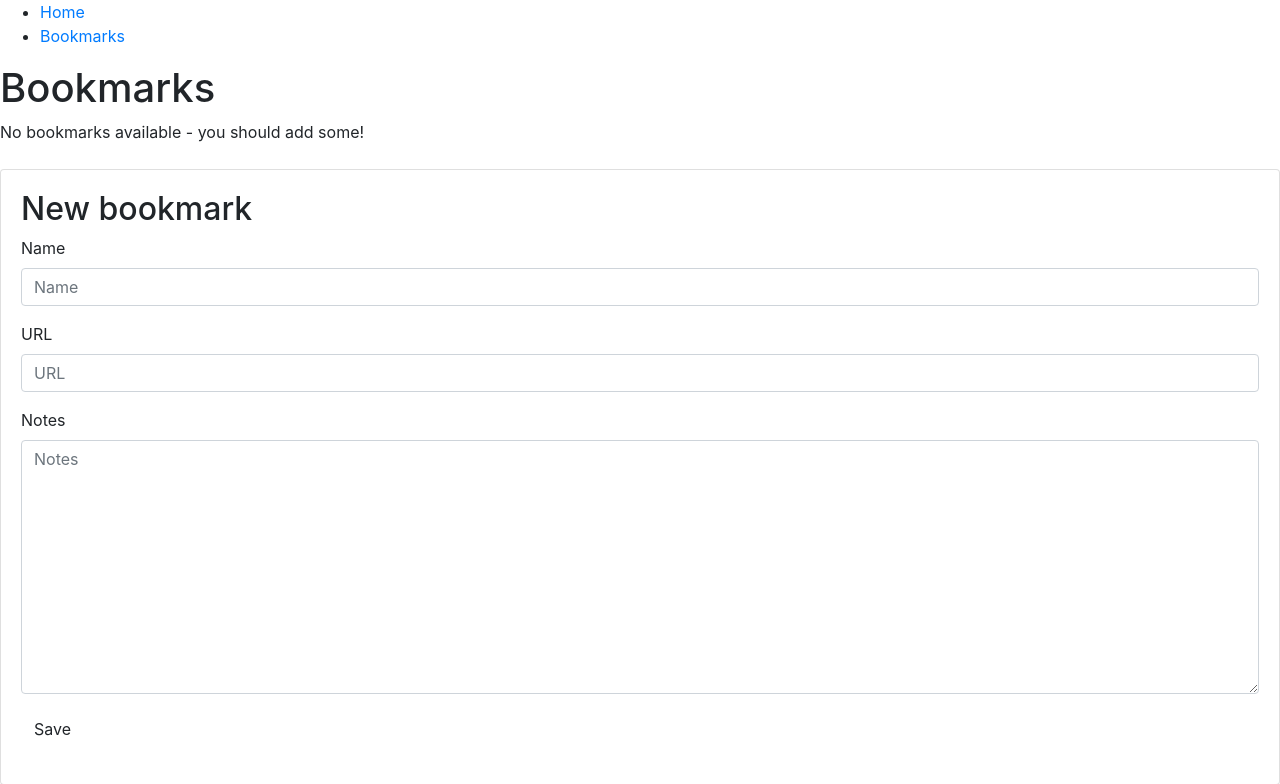
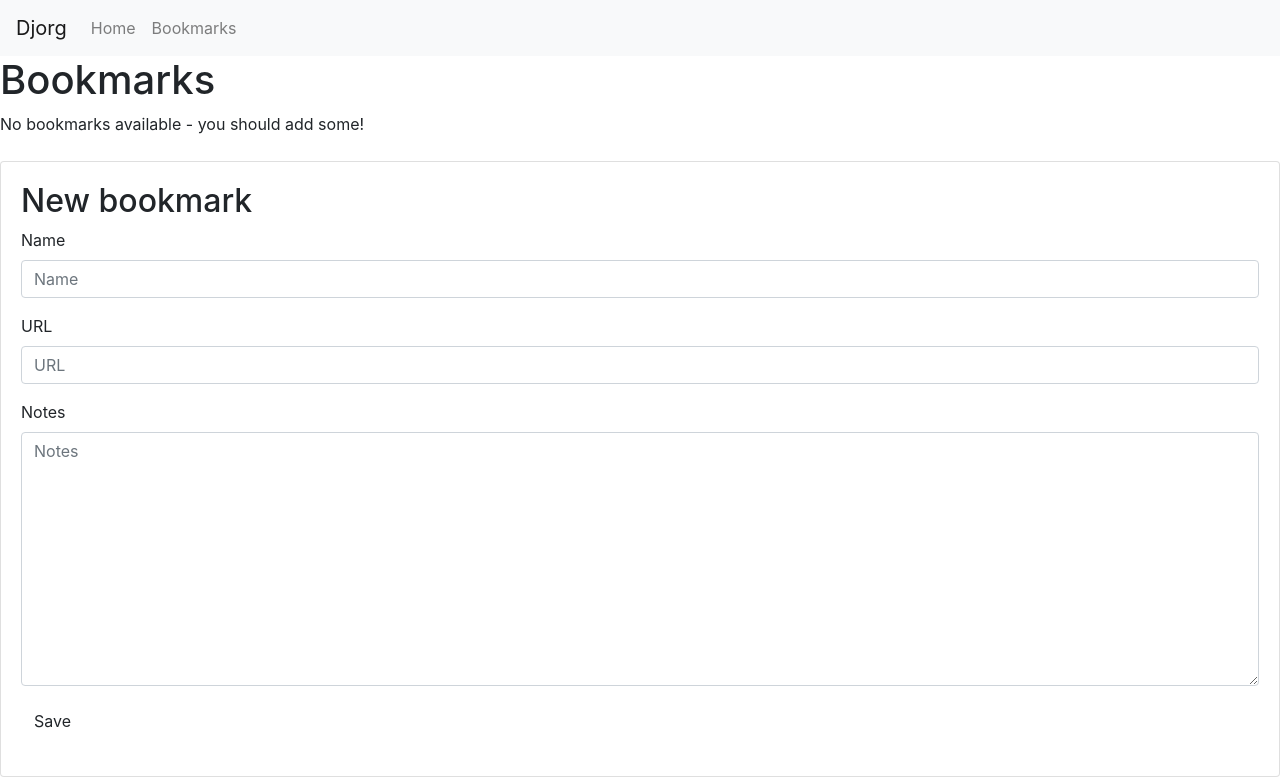
Before and after one commit to jessehood/djorg, a Django app: page /bookmarks/ in a window 1280 px wide. Shown: the top 784 px of the page. Run offline with Django 3.2, Linux system fonts and the light colour scheme; data that the repository does not hold is empty; some libraries are stand-ins or nearby versions.

Commit message:
added simple navbar

```diff
--- a/bookmarks/templates/base.html
+++ b/bookmarks/templates/base.html
@@ -9,10 +9,22 @@
   <body>
     <div id="menu">
       {% block menu %}
-        <ul>
-          <li><a href="/">Home</a></li>
-          <li><a href="/bookmarks/">Bookmarks</a></li>
-        </ul>
+        <nav class="navbar navbar-expand-lg navbar-light bg-light">
+          <a class="navbar-brand" href="/">Djorg</a>
+          <button class="navbar-toggler" type="button" data-toggle="collapse" data-target="#navbarSupportedContent" aria-controls="navbarSupportedContent" aria-expanded="false" aria-label="Toggle navigation">
+            <span class="navbar-toggler-icon"></span>
+          </button>
+
+          <div class="collapse navbar-collapse" id="navbarSupportedContent">
+            <ul class="navbar-nav mr-auto">
+              <li class="nav-item">
+                <a class="nav-link" href="/">Home</a>
+              </li>
+              <li class="nav-item">
+                <a class="nav-link" href="/bookmarks">Bookmarks</a>
+              </li>
+          </div>
+        </nav>
       {% endblock %}
     </div>
 
```
